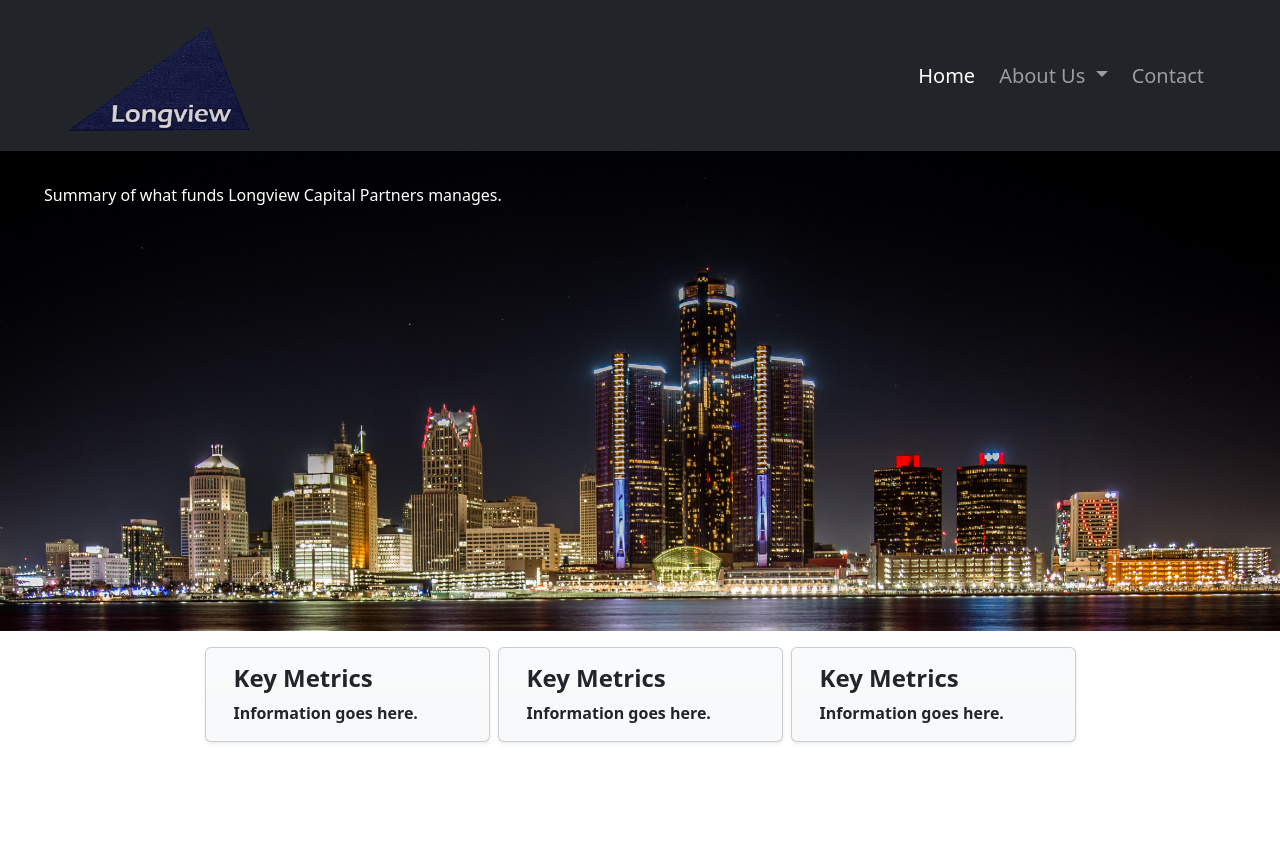
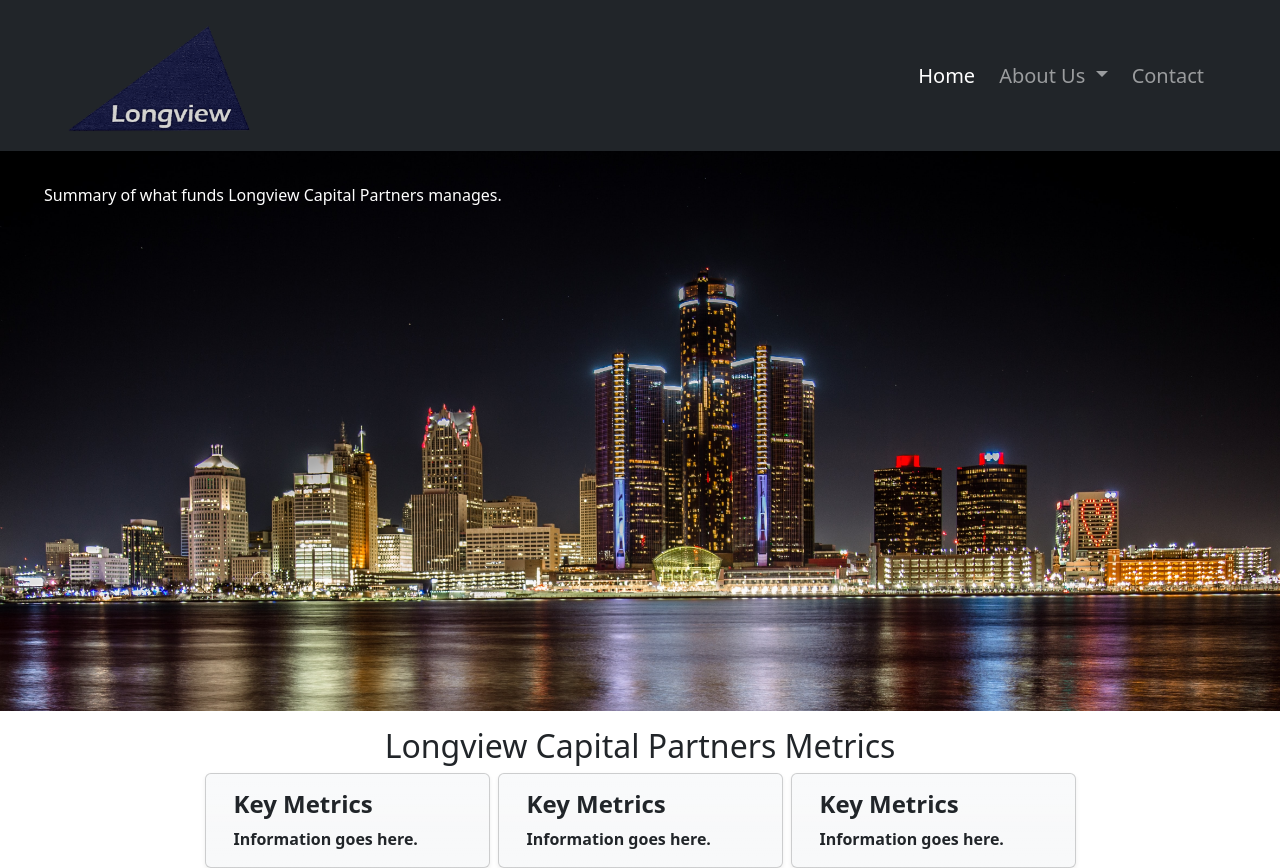
Before and after one commit to Fiscal2/longview-cap-partners, an Angular app: page /home in a window 1280 px wide. Before the commit the page ends 800 px from the top, so only its background shows below. Built offline with nearby package versions, Linux system fonts and the light colour scheme.

Commit message:
small fix

```diff
--- a/src/app/home/home.component.html
+++ b/src/app/home/home.component.html
@@ -1,10 +1,13 @@
-<div id="containerBackground" class="container-fluid" style="height: 30rem;">
+<div id="containerBackground" class="container-fluid" style="height: 35rem;">
     <div class="text-white p-4 position-relative d-flex align-items-center justify-content-start">
         <span class="p-2">Summary of what funds Longview Capital Partners manages.</span>
     </div>
 </div>
 
 <div class="container mt-3">
+    <div class="text-center">
+        <h2>Longview Capital Partners Metrics</h2>
+    </div>
     <div class="row justify-content-center">
         <div class="card col-3 shadow-sm bg-light bg-gradient me-2">
             <div class="card-body">
```
